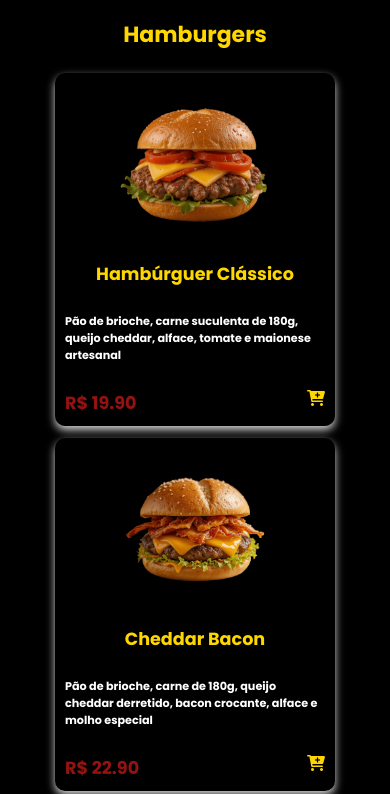
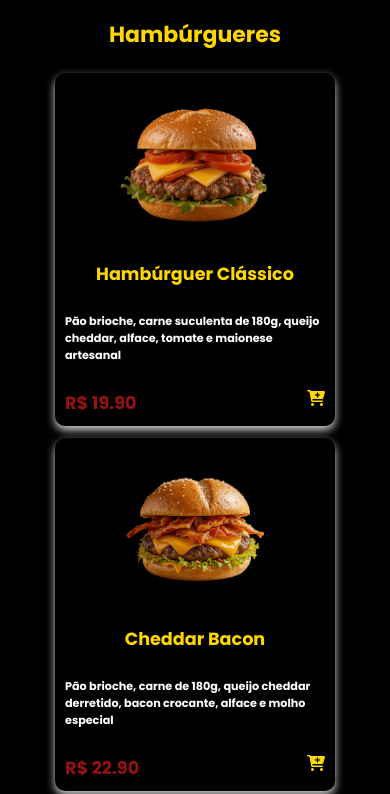
Before and after one commit to Marques-Souza/lanchonete-oline, a plain HTML site: page index.html in a window 390 px wide. Shown: the part 846-1640 px from the top of the page. Drawn offline with nearby package versions, Linux system fonts and the light colour scheme.

Commit message:
Atualizações na lógica de categorias e carrinho

```diff
--- a/css/style.css
+++ b/css/style.css
@@ -12,7 +12,7 @@
   margin: 0;
   padding: 0;
   box-sizing: border-box;
-  font-family: "Poppins", serif;
+  font-family: "Poppins", sans-serif;
   list-style: none;
 }
 body {
@@ -404,17 +404,17 @@ a {
     top: 0;
     left: 0;
     width: 100vw;
-    height: 100vh;
+    height: 100vh; /* Remove a altura fixa */
     background: rgba(0, 0, 0, 0.652);
     clip-path: circle(100px at 90% -15%);
     transition: 1s ease-out;
 
+    display: flex;
     flex-direction: column;
-    justify-content: space-around;
+    justify-content: flex-start;
     align-items: center;
-    gap: 0;
-
-    pointer-events: none;
+    gap: 100px;
+    padding-top: 50px;
   }
 
   .nav img {
@@ -424,7 +424,7 @@ a {
 
   .nav-list a {
     font-size: 24px;
-    opacity: 0;
+    opacity: 1; /* Garante que o link esteja visível */
     color: var(--tertiary-color);
   }
 
@@ -482,7 +482,7 @@ a {
     display: flex;
     flex-wrap: wrap;
     justify-content: space-between;
-    gap: 20px;
+    gap: 10px;
     padding: 20px;
   }
 
--- a/db.json
+++ b/db.json
@@ -5,14 +5,14 @@
         "id": 1,
         "name": "Hambúrguer Clássico",
         "price": 19.9,
-        "description": "Pão de brioche, carne suculenta de 180g, queijo cheddar, alface, tomate e maionese artesanal",
+        "description": "Pão brioche, carne suculenta de 180g, queijo cheddar, alface, tomate e maionese artesanal",
         "image": "assets/hamburguer/Hamburguer-Classico.png"
       },
       {
         "id": 2,
         "name": "Cheddar Bacon",
         "price": 22.9,
-        "description": "Pão de brioche, carne de 180g, queijo cheddar derretido, bacon crocante, alface e molho especial",
+        "description": "Pão brioche, carne de 180g, queijo cheddar derretido, bacon crocante, alface e molho especial",
         "image": "assets/hamburguer/Cheddar-Bacon.png"
       },
       {
@@ -26,49 +26,49 @@
         "id": 4,
         "name": "Bacon BBQ",
         "price": 23.9,
-        "description": "Pão de brioche, carne de 180g, queijo cheddar, bacon crocante, cebola caramelizada e molho barbecue",
+        "description": "Pão brioche, carne de 180g, queijo cheddar, bacon crocante, cebola caramelizada e molho barbecue",
         "image": "assets/hamburguer/Bacon-BBQ.png"
       },
       {
         "id": 5,
         "name": "Hawaian Burger",
         "price": 25.0,
-        "description": "Pão de brioche, carne de 180g, queijo suíço, abacaxi grelhado, presunto e molho teriyaki",
+        "description": "Pão brioche, carne de 180g, queijo suíço, abacaxi grelhado, presunto e molho teriyaki",
         "image": "assets/hamburguer/Hawaian-Burger.png"
       },
       {
         "id": 6,
         "name": "Double Cheeseburger",
         "price": 29.9,
-        "description": "Pão de brioche, duas carnes de 180g, queijo cheddar, alface, tomate e molho especial",
+        "description": "Pão brioche, duas carnes de 180g, queijo cheddar, alface, tomate e molho especial",
         "image": "assets/hamburguer/Double-Cheeseburger.png"
       },
       {
         "id": 7,
         "name": "Burger Fritas",
         "price": 26.0,
-        "description": "Pão de brioche, carne de 180g, queijo cheddar, bacon, cebola frita, alface e batata frita crocante",
+        "description": "Pão brioche, carne de 180g, queijo cheddar, bacon, cebola frita, alface e batata frita crocante",
         "image": "assets/hamburguer/Burger-Fritas.png"
       },
       {
         "id": 8,
         "name": "Tex-Mex Burger",
         "price": 24.9,
-        "description": "Pão de brioche, carne de 180g, queijo cheddar, guacamole, jalapeño e molho picante",
+        "description": "Pão brioche, carne de 180g, queijo cheddar, guacamole, jalapeño e molho picante",
         "image": "assets/hamburguer/Tex-Mex-Burger.png"
       },
       {
         "id": 9,
         "name": "Hambúrguer de Frango Crocante",
         "price": 21.0,
-        "description": "Pão de brioche, filé de frango empanado crocante, queijo cheddar, alface, tomate e maionese caseira",
+        "description": "Pão brioche, filé de frango empanado crocante, queijo cheddar, alface, tomate e maionese caseira",
         "image": "assets/hamburguer/Hamburguer-Frango.png"
       },
       {
         "id": 10,
         "name": "Melt Burger",
         "price": 27.0,
-        "description": "Pão de brioche, carne de 180g, queijo cheddar, queijo muçarela derretido, bacon crocante e molho de mostarda e mel",
+        "description": "Pão brioche, carne de 180g, queijo cheddar, queijo muçarela derretido, bacon crocante e molho de mostarda e mel",
         "image": "assets/hamburguer/Melt-Burger.png"
       }
     ],
@@ -163,7 +163,7 @@
         "id": 3,
         "name": "Explosão de Queijo",
         "price": 18.0,
-        "description": "Pão brioche, salsicha tradicional, queijo muçarela derretido, queijo cheddar e parmesão ralado",
+        "description": "Pão brioche, salsicha tradicional, queijo mussarela derretido, queijo cheddar e parmesão ralado",
         "image": "assets/hotdog/Explosao-queijo.png"
       },
       {
--- a/js/script.js
+++ b/js/script.js
@@ -9,6 +9,14 @@ const adressWarning = document.querySelector("#adresswarning");
 let cartItems = [];
 
 function getCategory() {
+  // Mapeamento de traduções das categorias
+  const categoryTranslations = {
+    hamburgers: "Hambúrgueres",
+    pizzas: "Pizzas",
+    hotDogs: "Cachorros-Quentes",
+    drinks: "Bebidas",
+  };
+
   fetch("db.json")
     .then((response) => response.json())
     .then((data) => {
@@ -18,18 +26,21 @@ function getCategory() {
           `#${category.toLowerCase()}`
         );
         if (categoryDiv) {
-          let categoryName =
-            category.charAt(0).toUpperCase() + category.slice(1);
-          categoryName = categoryName.replace(/([a-z])([A-Z])/g, "$1 $2");
+          // Obter a tradução ou usar o nome original
+          let categoryName = categoryTranslations[category] || category;
+
+          // Criar o título da categoria
           const categoryTitle = document.createElement("h2");
           categoryTitle.textContent = categoryName;
           categoryDiv.appendChild(categoryTitle);
+
+          // Exibir os produtos da categoria
           displayCategoryProducts(products[category], categoryDiv);
         }
       }
     })
     .catch((error) => {
-      console.error("Error fetching data:", error);
+      console.error("Erro ao buscar dados:", error);
     });
 }
 
```
